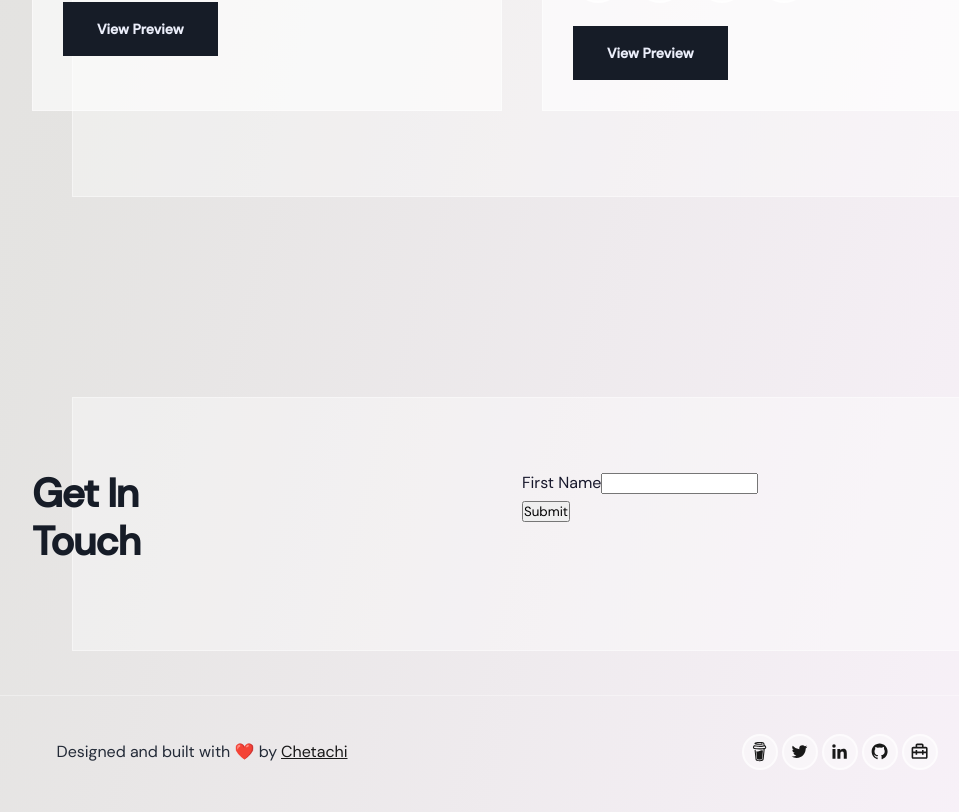
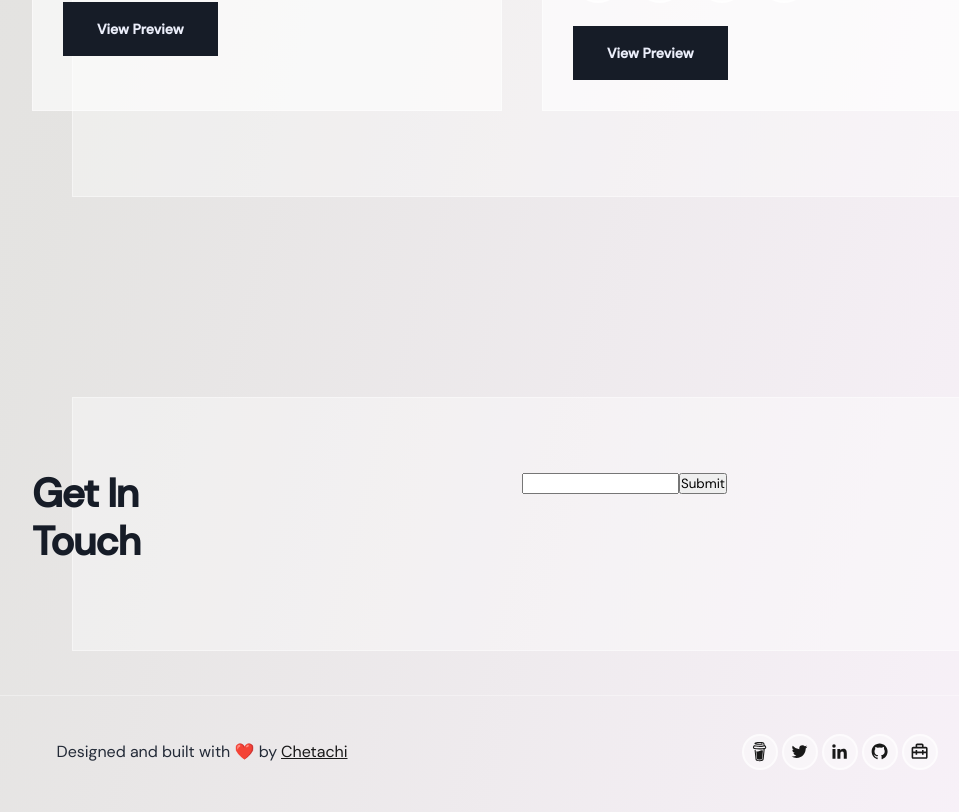
Before and after one commit to chetachiezikeuzor/ChetachiLabs, a Next.js app: page / in a window 1280 px wide. Shown: the part 3891-4703 px from the top of the page, without its empty margins (118-1077 px from the left). Built offline with nearby package versions, Linux system fonts and the light colour scheme.

Commit message:
🔖 Figuring out form submission

```diff
--- a/pages/index.js
+++ b/pages/index.js
@@ -1026,10 +1026,7 @@ export default function Home() {
                   >
                     <input type="hidden" name="form-name" value="contact v1" />
 
-                    <div>
-                      <label>First Name</label>
-                      <input type="text" name="first-name" />
-                    </div>
+                    <input type="text" name="first-name" />
                     <button type="submit">Submit</button>
                   </form>
                 </div>
```
